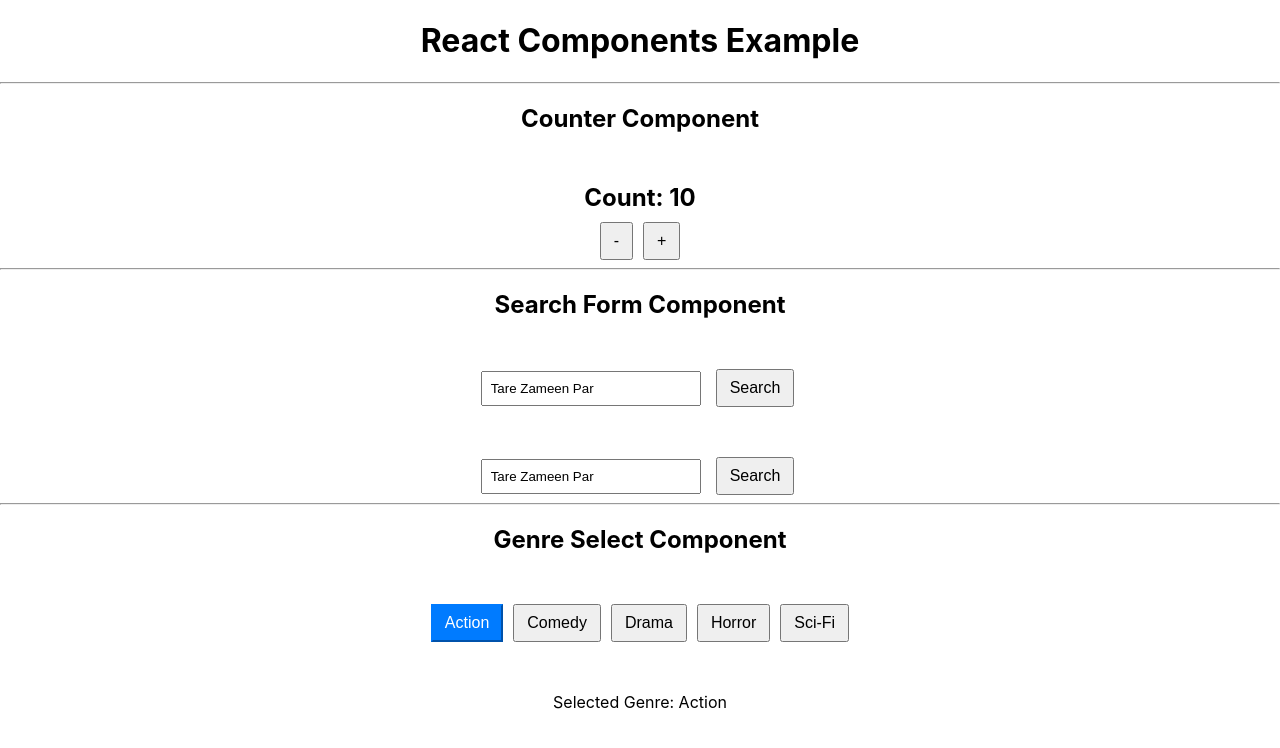
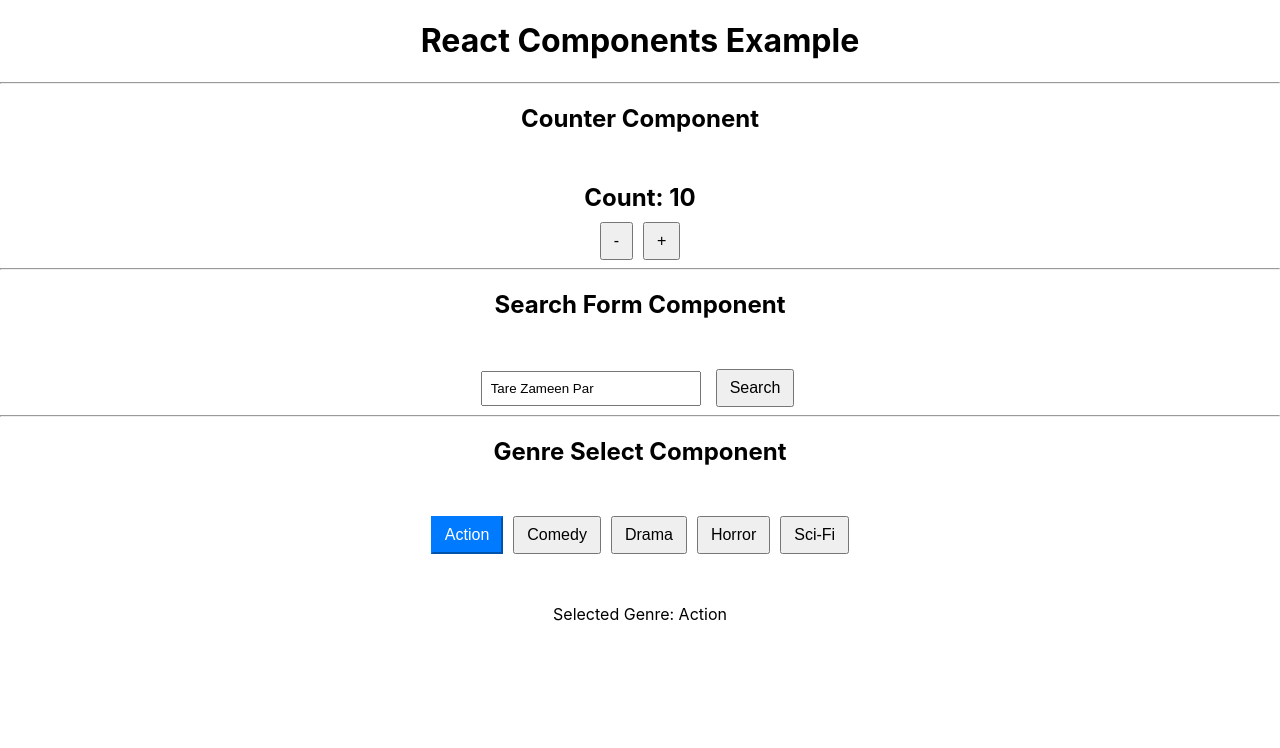
Before and after one commit to bsreeganeshsingh/my-app, a React (Create React App) app: page / in a window 1280 px wide. Shown: the top 748 px of the page. Built offline with nearby package versions, Linux system fonts and the light colour scheme.

Commit message:
Fix Duplicate Line.

```diff
--- a/src/App.js
+++ b/src/App.js
@@ -17,7 +17,6 @@ function App() {
       <hr/>
       <h2>Search Form Component</h2>
       <SearchForm initialQuery="Tare Zameen Par" />
-      <SearchForm initialQuery="Tare Zameen Par" />
       <hr/>
       <h2>Genre Select Component</h2>
       <GenreSelect
```
